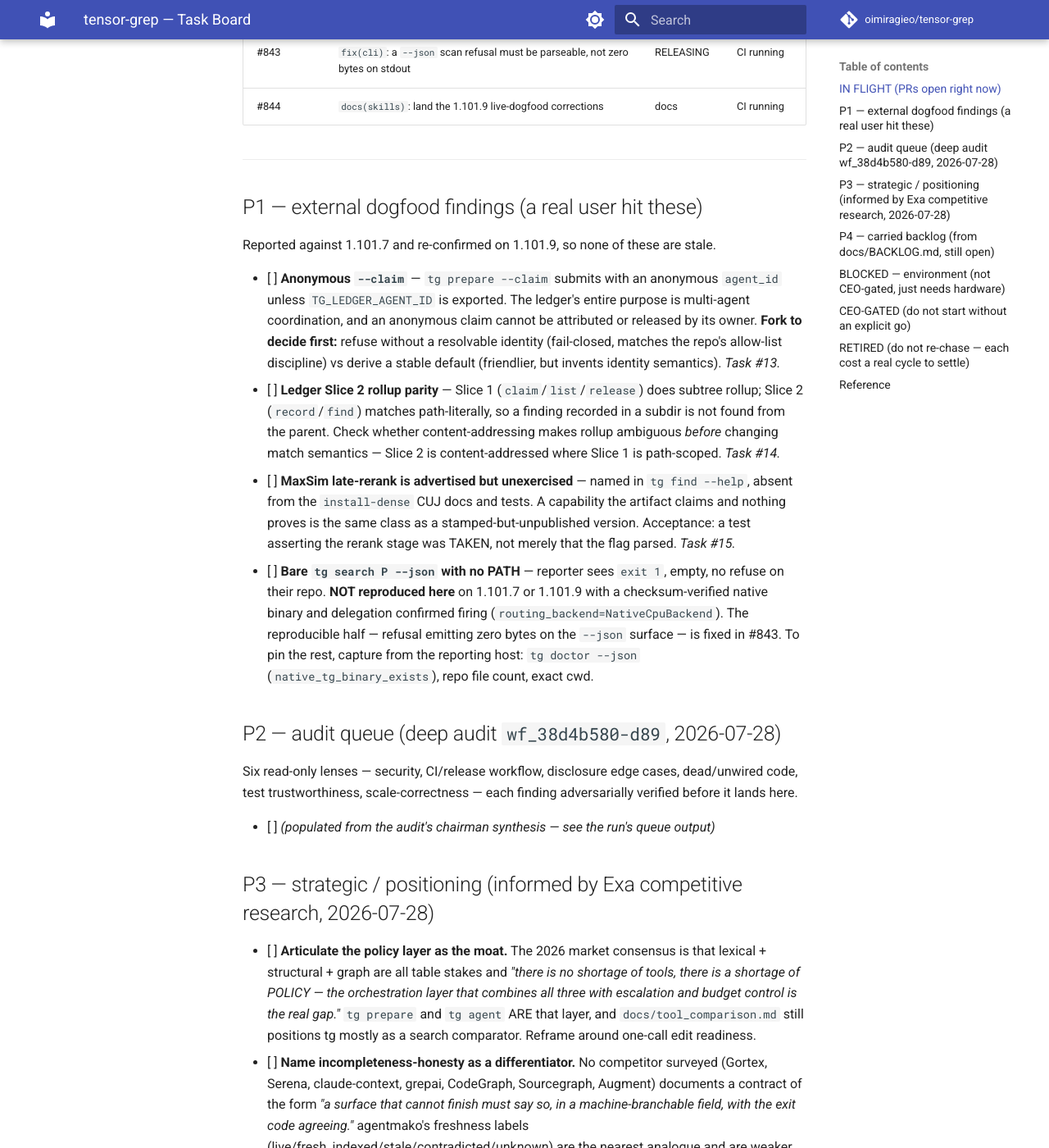
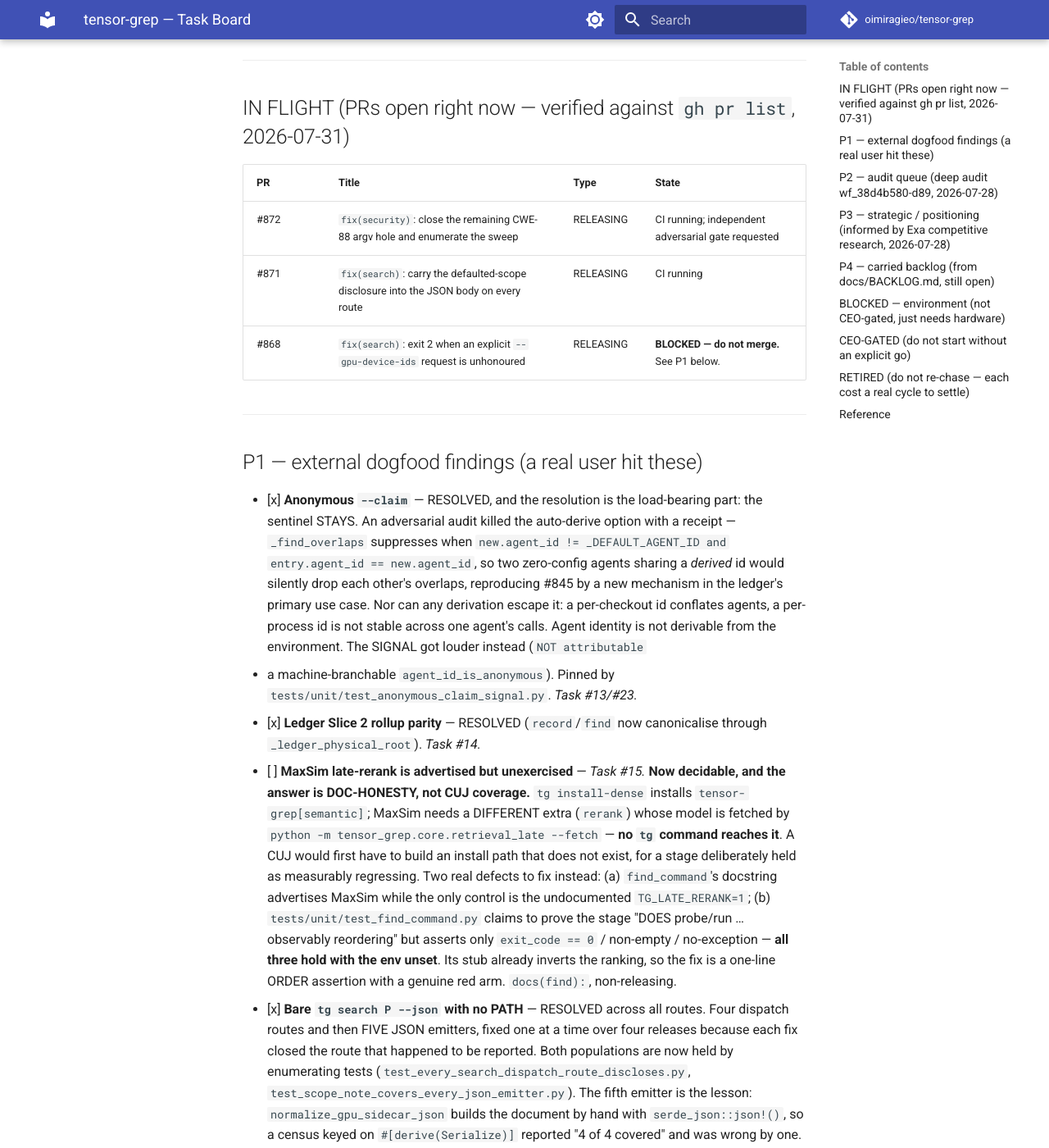
Before and after one commit to oimiragieo/tensor-grep, an MkDocs documentation site: the page built from docs/TASK_BOARD.md, in a window 1280 px wide and 1400 px high, scrolled down 791 px. Shown: the whole window at 82% size. Built offline with MkDocs 1.6.1 and Material for MkDocs 9.7.7, drawn with Linux system fonts in a browser that asks for light colours; comment, search, counter and statistics services are not loaded; some of the changed text lies outside the part shown.

Commit message:
docs: reconcile the task board, and convert the argv sweep from prose to a test
Two staleness defects, same root: a tracker refreshed only when someone notices
it is wrong.

TASK_BOARD.md was stamped "2026-07-28, post-v1.101.9" while PyPI had moved 13
releases on to v1.101.22, and its IN FLIGHT table still listed #843/#844, merged
days earlier. A board that lies about what is in flight is worse than no board:
it is the thing a fresh session trusts first. Reconciled against `gh pr list`
and the PyPI JSON API (not a tag -- `tag == PyPI` cannot distinguish released
from not-started from died).

Also filled the P2 audit-queue placeholder that had sat empty for three days,
with items verified against real code -- a finding without a file:line was
discarded. Two of them are worth naming here because they are live: `--quiet`
is silently dropped by both internal rg-passthrough branches
(main.py:7937-7943, :8004-8017), and two gates take OPPOSITE positions on
`--gpu-device-ids` (`_can_passthrough_rg:5364-5367` excludes it by name to
prevent a silent CPU downgrade; `_can_delegate_to_native_tg_search:3728`
includes it as a reason to delegate). Both cannot be right, and that
contradiction is plausibly upstream of #868.

AGENTS.md's CWE-88 bullet ended with "**remaining tg sweep** (tracked)". Prose
did not hold it: #860 fixed one builder, the class was recorded closed, and
`agent_capsule.py::_agent_gpu_evidence` was still appending a caller-supplied
path as a bare positional until #872 found it. Tracking a sweep by name means
the next person re-derives the population from memory and gets it wrong the same
way. The bullet now points at the enumerating test and carries the two rules
that fell out: the sentinel is UNCONDITIONAL at every site, and uniformity is
the security property (a sweep whose members each carry a private risk
assessment is a sweep nobody can check).

P1 statuses corrected: the anonymous-claim and ledger-rollup items are RESOLVED
(with the anonymous one recording WHY the obvious auto-derive fix was rejected,
so it is not re-attempted); #15 is now decidable as doc-honesty rather than CUJ
coverage, with the two real defects named; #22 is marked BLOCKED on both an
unconfirmed cause and a contested contract premise, rather than merely "open".

Non-releasing.

Co-Authored-By: Claude Opus 5 (1M context) <noreply@anthropic.com>

```diff
--- a/docs/TASK_BOARD.md
+++ b/docs/TASK_BOARD.md
@@ -18,48 +18,98 @@
 >    `tag == PyPI` cannot distinguish *released* from *not started* from *died* and cost a release
 >    on 2026-07-28.
 
-Last reconciled: **2026-07-28**, post-**v1.101.9**.
+Last reconciled: **2026-07-31**, post-**v1.101.22** (PyPI verified via the JSON API, not inferred
+from a tag — `tag == PyPI` cannot tell *released* from *not started* from *died*).
+
+The previous stamp read "2026-07-28, post-v1.101.9" while PyPI had moved 13 releases on, and the
+IN FLIGHT table below still listed two PRs that merged days earlier. That is the staleness this
+board exists to prevent, so it is worth naming: **a board that is only refreshed when someone
+notices it is wrong is a board nobody can trust to be right.** Reconcile it in the same turn a PR
+merges, not in a later cleanup pass.
 
 ---
 
-## IN FLIGHT (PRs open right now)
+## IN FLIGHT (PRs open right now — verified against `gh pr list`, 2026-07-31)
 
 | PR | Title | Type | State |
 |---|---|---|---|
-| #843 | `fix(cli)`: a `--json` scan refusal must be parseable, not zero bytes on stdout | RELEASING | CI running |
-| #844 | `docs(skills)`: land the 1.101.9 live-dogfood corrections | docs | CI running |
+| #872 | `fix(security)`: close the remaining CWE-88 argv hole and enumerate the sweep | RELEASING | CI running; independent adversarial gate requested |
+| #871 | `fix(search)`: carry the defaulted-scope disclosure into the JSON body on every route | RELEASING | CI running |
+| #868 | `fix(search)`: exit 2 when an explicit `--gpu-device-ids` request is unhonoured | RELEASING | **BLOCKED — do not merge.** See P1 below. |
 
 ---
 
 ## P1 — external dogfood findings (a real user hit these)
 
-Reported against 1.101.7 and re-confirmed on 1.101.9, so none of these are stale.
-
-- [ ] **Anonymous `--claim`** — `tg prepare --claim` submits with an anonymous `agent_id` unless
-  `TG_LEDGER_AGENT_ID` is exported. The ledger's entire purpose is multi-agent coordination, and an
-  anonymous claim cannot be attributed or released by its owner. **Fork to decide first:** refuse
-  without a resolvable identity (fail-closed, matches the repo's allow-list discipline) vs derive a
-  stable default (friendlier, but invents identity semantics). *Task #13.*
-- [ ] **Ledger Slice 2 rollup parity** — Slice 1 (`claim`/`list`/`release`) does subtree rollup;
-  Slice 2 (`record`/`find`) matches path-literally, so a finding recorded in a subdir is not found
-  from the parent. Check whether content-addressing makes rollup ambiguous *before* changing match
-  semantics — Slice 2 is content-addressed where Slice 1 is path-scoped. *Task #14.*
-- [ ] **MaxSim late-rerank is advertised but unexercised** — named in `tg find --help`, absent from
-  the `install-dense` CUJ docs and tests. A capability the artifact claims and nothing proves is the
-  same class as a stamped-but-unpublished version. Acceptance: a test asserting the rerank stage was
-  TAKEN, not merely that the flag parsed. *Task #15.*
-- [ ] **Bare `tg search P --json` with no PATH** — reporter sees `exit 1`, empty, no refuse on their
-  repo. **NOT reproduced here** on 1.101.7 or 1.101.9 with a checksum-verified native binary and
-  delegation confirmed firing (`routing_backend=NativeCpuBackend`). The reproducible half — refusal
-  emitting zero bytes on the `--json` surface — is fixed in #843. To pin the rest, capture from the
-  reporting host: `tg doctor --json` (`native_tg_binary_exists`), repo file count, exact cwd.
+- [x] **Anonymous `--claim`** — RESOLVED, and the resolution is the load-bearing part: the sentinel
+  STAYS. An adversarial audit killed the auto-derive option with a receipt — `_find_overlaps`
+  suppresses when `new.agent_id != _DEFAULT_AGENT_ID and entry.agent_id == new.agent_id`, so two
+  zero-config agents sharing a *derived* id would silently drop each other's overlaps, reproducing
+  #845 by a new mechanism in the ledger's primary use case. Nor can any derivation escape it: a
+  per-checkout id conflates agents, a per-process id is not stable across one agent's calls. Agent
+  identity is not derivable from the environment. The SIGNAL got louder instead (`NOT attributable`
+  + a machine-branchable `agent_id_is_anonymous`). Pinned by
+  `tests/unit/test_anonymous_claim_signal.py`. *Task #13/#23.*
+- [x] **Ledger Slice 2 rollup parity** — RESOLVED (`record`/`find` now canonicalise through
+  `_ledger_physical_root`). *Task #14.*
+- [ ] **MaxSim late-rerank is advertised but unexercised** — *Task #15.* **Now decidable, and the
+  answer is DOC-HONESTY, not CUJ coverage.** `tg install-dense` installs `tensor-grep[semantic]`;
+  MaxSim needs a DIFFERENT extra (`rerank`) whose model is fetched by
+  `python -m tensor_grep.core.retrieval_late --fetch` — **no `tg` command reaches it**. A CUJ would
+  first have to build an install path that does not exist, for a stage deliberately held as
+  measurably regressing. Two real defects to fix instead: (a) `find_command`'s docstring advertises
+  MaxSim while the only control is the undocumented `TG_LATE_RERANK=1`; (b)
+  `tests/unit/test_find_command.py` claims to prove the stage "DOES probe/run … observably
+  reordering" but asserts only `exit_code == 0` / non-empty / no-exception — **all three hold with
+  the env unset**. Its stub already inverts the ranking, so the fix is a one-line ORDER assertion
+  with a genuine red arm. `docs(find):`, non-releasing.
+- [x] **Bare `tg search P --json` with no PATH** — RESOLVED across all routes. Four dispatch routes
+  and then FIVE JSON emitters, fixed one at a time over four releases because each fix closed the
+  route that happened to be reported. Both populations are now held by enumerating tests
+  (`test_every_search_dispatch_route_discloses.py`,
+  `test_scope_note_covers_every_json_emitter.py`). The fifth emitter is the lesson:
+  `normalize_gpu_sidecar_json` builds the document by hand with `serde_json::json!()`, so a census
+  keyed on `#[derive(Serialize)]` reported "4 of 4 covered" and was wrong by one. **Enumerate
+  EMITTERS, not the mechanism they happen to use.** PR #871.
+- [ ] **GPU exit-2 calibration — BLOCKED, twice over.** *Task #22.* (1) The CAUSE of #868's CI
+  failure is still unknown. A two-arm control proved that IF `resolve_native_tg_binary()` returns a
+  path, `main.py:7877` `sys.exit`s ~530 lines before #868's rule at `main.py:8408`, reproducing CI
+  byte-for-byte — but `.github/workflows/ci.yml:688` says `test-python` never builds that binary, so
+  the mechanism is *sufficient*, not *confirmed operative*. A CI-only diagnostic with a positive
+  control is in flight. (2) The PREMISE is contract-contested: exit 2 means INCOMPLETE, and that
+  search ran to completion and returned its match; the capability is already in-band via
+  `native_gpu_unavailable` / `gpu_evidence_status`. Needs a contract decision, not more code.
 
 ## P2 — audit queue (deep audit `wf_38d4b580-d89`, 2026-07-28)
 
 Six read-only lenses — security, CI/release workflow, disclosure edge cases, dead/unwired code,
 test trustworthiness, scale-correctness — each finding adversarially verified before it lands here.
 
-- [ ] *(populated from the audit's chairman synthesis — see the run's queue output)*
+That placeholder sat unfilled for three days. Replaced with the items from the 2026-07-31 plan
+review, each verified against the real code (a finding without a `file:line` was discarded):
+
+- [x] **CWE-88 argv sentinel — a live hole in a sweep recorded as CLOSED.** `#20`-B2.
+  `agent_capsule.py::_agent_gpu_evidence` appended a caller-supplied `evidence_path` as a bare
+  positional; clap's `path` (`rust_core/src/main.rs:694-695`) has no `allow_hyphen_values`, so a
+  dash-leading path becomes an OPTION and the probe queries a scope nobody chose — **still
+  reporting `ok`**. #860 fixed the sibling and the class was marked done; this site was in nobody's
+  grep. Now held by `tests/unit/test_argv_sentinel_covers_every_builder.py` (5 builders, by symbol).
+  PR #872.
+- [ ] **`--quiet` silently dropped by both internal rg-passthrough branches** (`main.py:7937-7943`,
+  `:8004-8017`; zero "quiet" mentions in `ripgrep_backend.py`). A flag the caller passed that the
+  chosen engine ignores, with no disclosure — the silent-downgrade class.
+- [ ] **Two gates take OPPOSITE positions on `--gpu-device-ids`.** `_can_passthrough_rg:5364-5367`
+  excludes it *by name* to prevent a silent CPU downgrade at exit 0; `_can_delegate_to_native_tg_search:3728`
+  includes it as a REASON to delegate. Both cannot be right. Settle it before #868 is unblocked —
+  it is plausibly upstream of that failure.
+- [ ] **`--ndjson` zero-match discloses nothing in-band in EITHER engine.** The summary record now
+  carries the scope note (#871), but a zero-match `--ndjson` still emits no reason field.
+- [ ] **The three `main.rs` envelope literals have no direct test**, and the CUDA one is
+  type-checked but never executed anywhere in CI (`cuda-feature-check` runs `cargo check`, not
+  `cargo test`). Checking is not running.
+- [ ] **`AGENTS.md:1437` is stale on the argv sweep** — it describes the class as swept while #872
+  was open against it. A doc that certifies a sweep it cannot verify is the prose-rung failure this
+  board keeps re-learning.
 
 ## P3 — strategic / positioning (informed by Exa competitive research, 2026-07-28)
 
```
Also changed, not shown: AGENTS.md (+18 -1 lines).
